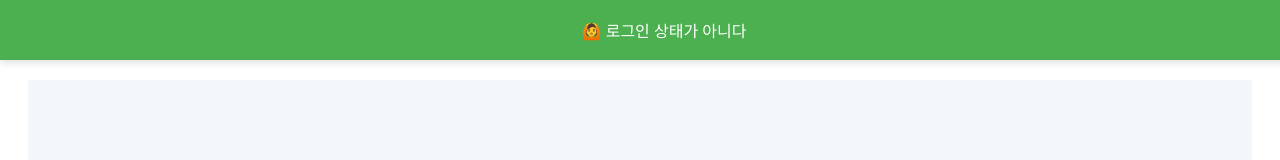
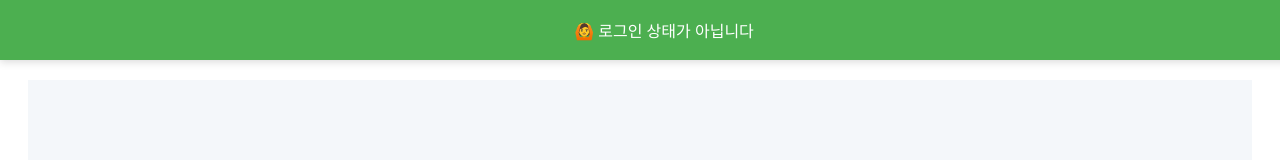
Before and after one commit to soonpyojeong/JAVIS_API, a Vue app in the folder frontend/: page /login in a window 1280 px wide. Shown: the top 160 px of the page. Built offline with nearby package versions, Linux system fonts and the light colour scheme.

Commit message:
2025/04/22 오타랑 콘솔로그 삭제

```diff
--- a/frontend/src/components/NavBar.vue
+++ b/frontend/src/components/NavBar.vue
@@ -33,7 +33,7 @@
         </div>
       </li>
     </ul>
-    <div v-else style="color: white;">🙆 로그인 상태가 아니다</div>
+    <div v-else style="color: white;">🙆 로그인 상태가 아닙니다</div>
   </div>
 </template>
 
--- a/frontend/src/store.js
+++ b/frontend/src/store.js
@@ -23,7 +23,7 @@ const store = createStore({
   },
   mutations: {
     setUser(state, user) {
-      console.log("🧩 Vuex setUser 호출됨:", user); // ✅ 추가
+      //console.log("🧩 Vuex setUser 호출됨:", user); // ✅ 추가
       state.user = user;
     },
     setLoggedIn(state, status) {
```
